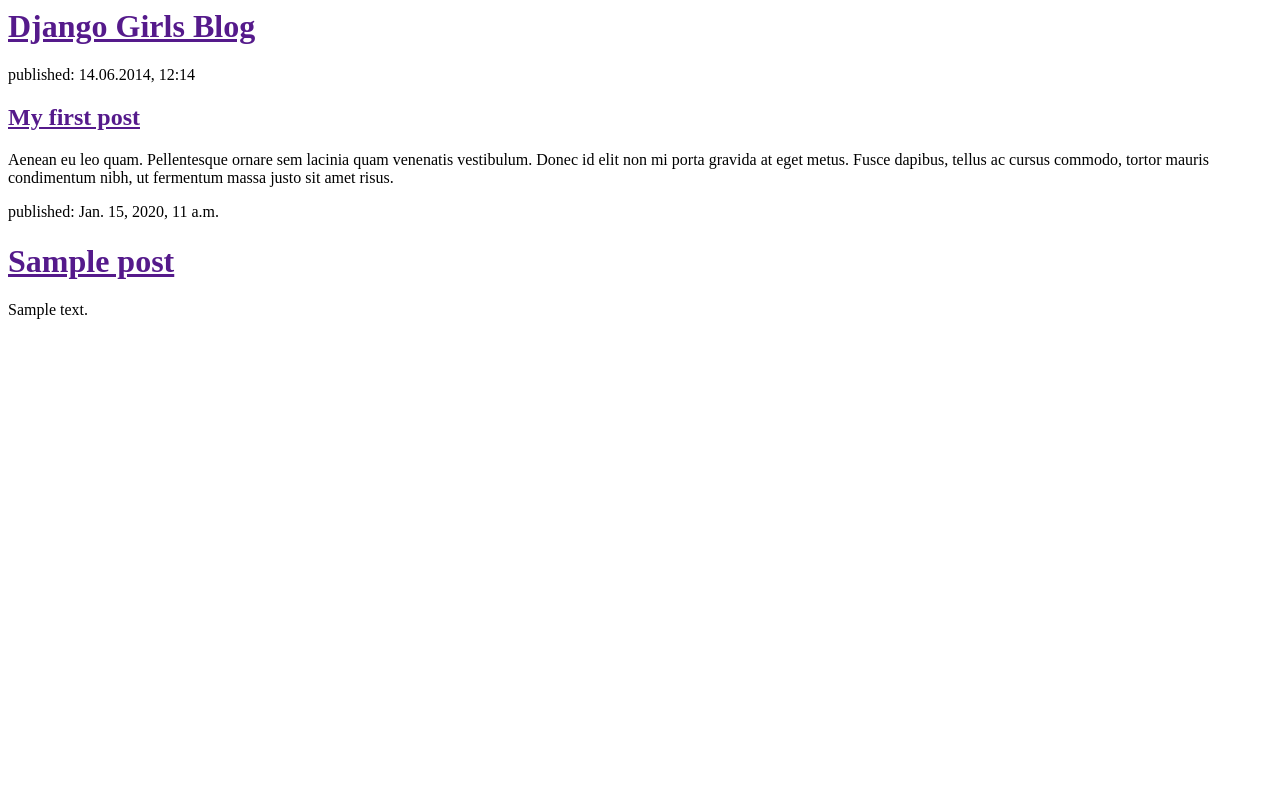
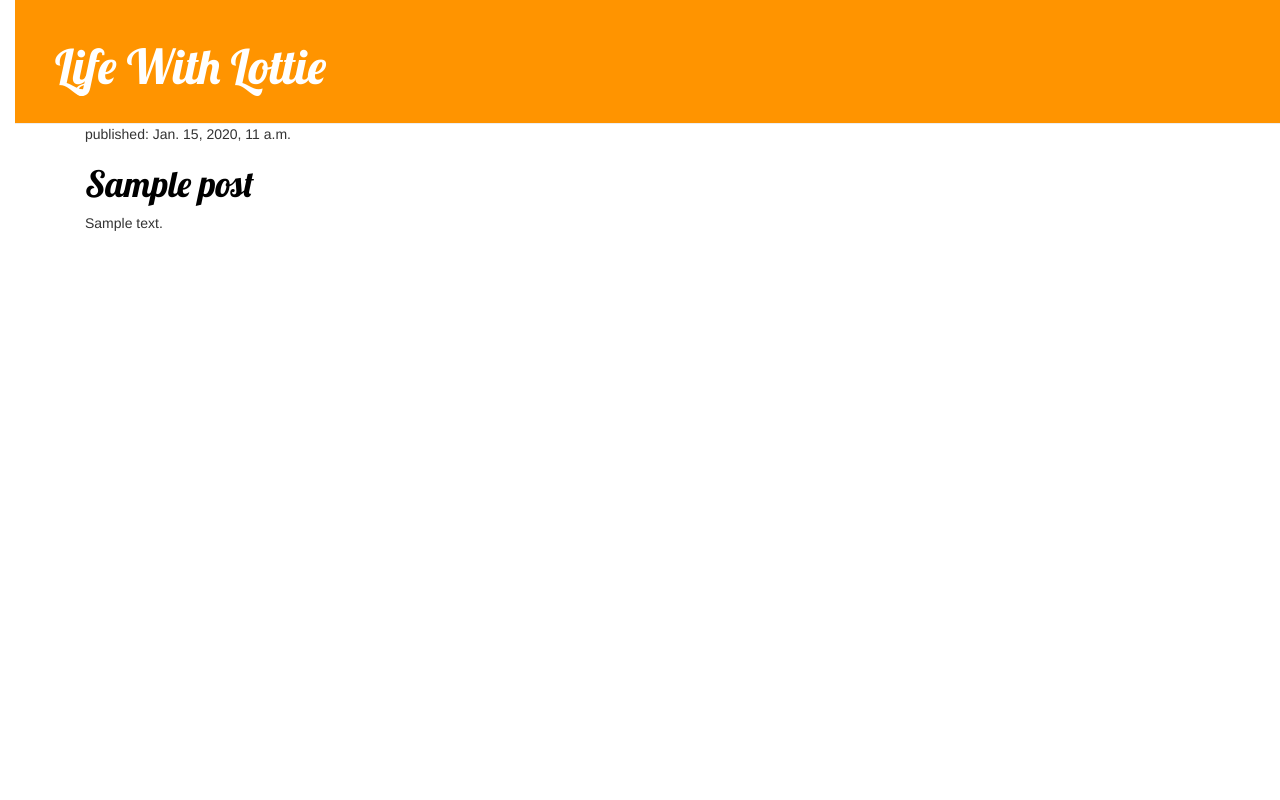
Before and after one commit to thedoodlebakery/lifewithlottie, a Django app: template blog/templates/blog/post_list.html in a window 1280 px wide. Run offline with Django 3.2, Linux system fonts and the light colour scheme; the template is opened without the code that fills it: values that come from a table or form of the project are taken from there, others are empty; tables that the repository leaves empty hold one stand-in row (values such as "Sample post"); parts of the project's set-up code (start-up, migrations or seed data) failed here and were passed over; some libraries are stand-ins or nearby versions.

Commit message:
Updating the styling blog and the postlist layout.

```diff
--- /dev/null
+++ b/blog/static/blog.css
@@ -0,0 +1,56 @@
+body{
+	padding-left: 15px;
+}
+
+h1 a{
+	color: #C390D4;
+	font-family: 'Lobster';
+}
+
+.page-header{
+	background-color: #ff9400;
+	margin: 0;
+	padding: 20px 20px 20px 40px;
+}
+
+.page-header h1, .page-header h1 a, .page-header h1 a:visited, .page-header h1 a:active{
+	color: #ffffff;
+	font-size: 36pt;
+	text-decoration: none;
+}
+
+.content{
+	margin-left: 40px;
+}
+
+h1, h2, h3 h4{
+	font-family: 'Lobster', cursive;
+}
+
+.date{
+	float:right;
+	color: #828282;
+}
+
+.save{
+	float: right;
+}
+
+.post-form textarea, .post-form input{
+	width:100%;
+}
+
+.top-menu, .top-menu:hover, .top-menu:visited{
+	color: #ffffff;
+	float: right;
+	font-size: 26pt;
+	margin-right: 20px;
+}
+
+.post{
+	margin-bottom: 70px;
+}
+
+.post h1 a, .post h1 a:visited{
+	color: #000000;
+}
--- a/blog/templates/blog/post_list.html
+++ b/blog/templates/blog/post_list.html
@@ -1,24 +1,29 @@
+{% load staticfiles %}
 <html>
 <head>
 <title>Life with Lottie</title>
+<link rel="stylesheet" href="//maxcdn.bootstrapcdn.com/bootstrap/3.2.0/css/bootstrap.min.css">
+<link rel="stylesheet" href="//maxcdn.bootstrapcdn.com/bootstrap/3.2.0/css/bootstrap-theme.min.css">
+<link rel="stylesheet" href="{% static 'css/blog.css' %}">
+<link href="http://fonts.googleapis.com/css?family=Lobster&subset=latin,latin-ext" rel="stylesheet" type="text/css">
+
 </head>
 <body>
-	<div>
-	<h1><a href="">Django Girls Blog</a></h1>
+	<div class="page-header">
+	<h1><a href="/">Life With Lottie</a></h1>
 	</div>
 
-	<div>
-		<p>published: 14.06.2014, 12:14</p>
-		<h2><a href="">My first post</a></h2>
-		<p>Aenean eu leo quam. Pellentesque ornare sem lacinia quam venenatis vestibulum. Donec id elit non mi porta gravida at eget metus. Fusce dapibus, tellus ac cursus commodo, tortor mauris condimentum nibh, ut fermentum massa justo sit amet risus.</p>
+	<div class="content container">
+		<div cass="row">
+			<div class="col-md-8">
+				{% for post in posts %}
+				<div class="post">
+					<p>published: {{ post.published_date }}</p>
+					<h1><a href="/">{{ post.title }}</a></h1>
+					<p>{{ post.text|linebreaks }}</p>
+			</div>
+		</div>
 	</div>
-
-	{% for post in posts %}
-		<div>
-			<p>published: {{ post.published_date }}</p>
-			<h1><a href="">{{ post.title }}</a></h1>
-			<p>{{ post.text|linebreaks }}</p>
-		</div>
 
 	{% endfor %}
 
```
